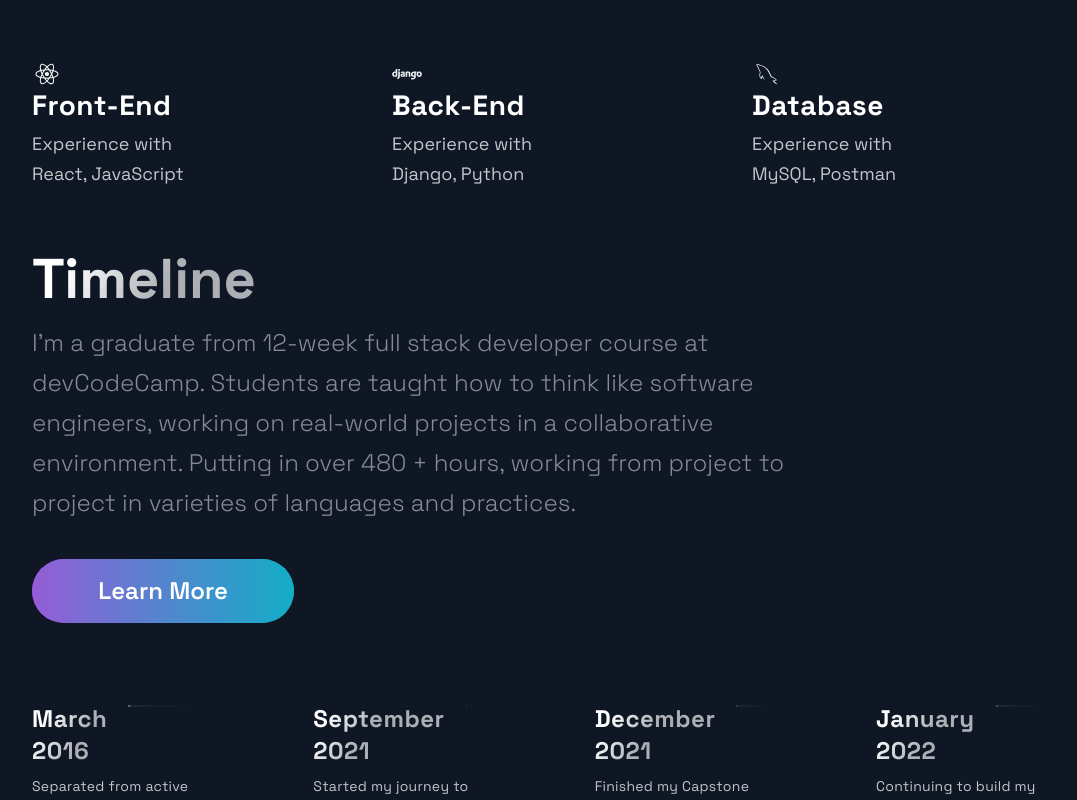
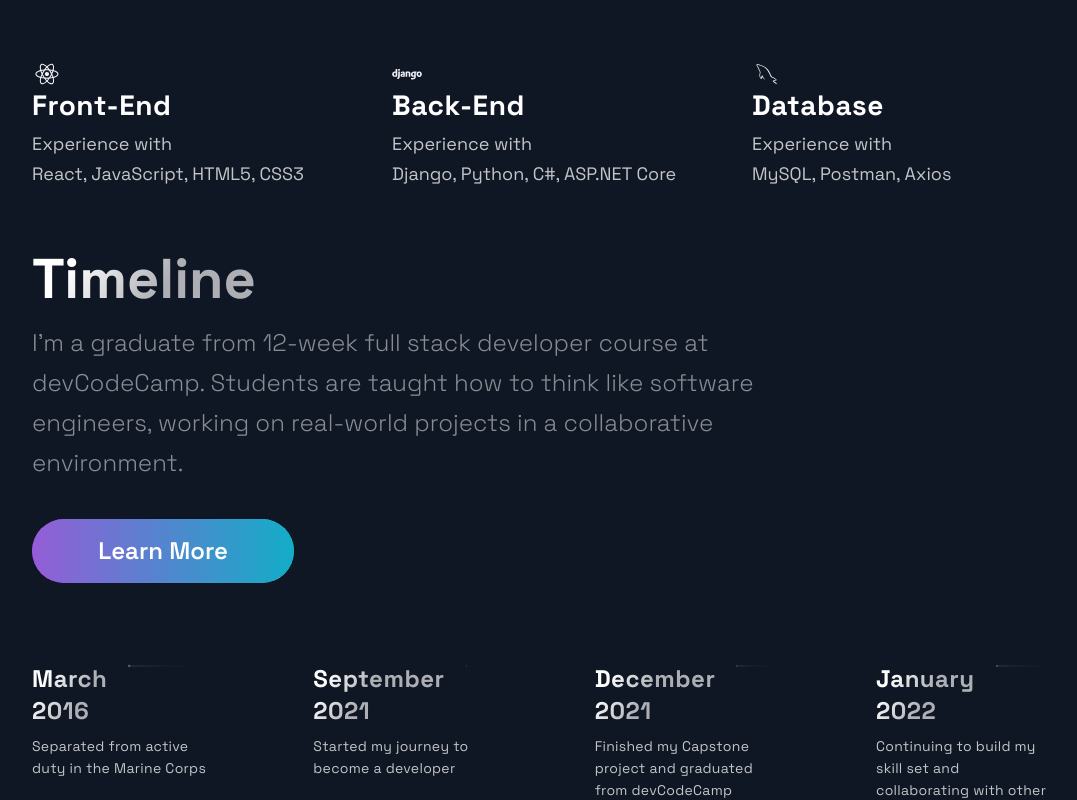
Before and after one commit to ImHucklle/Portfolio, a Next.js app: page / in a window 1280 px wide. Shown: the part 2060-2860 px from the top of the page, without its empty margins (88-1165 px from the left). Built offline with nearby package versions, Linux system fonts and the light colour scheme.

Commit message:
updated technologies card

```diff
--- a/src/components/Acomplishments/Acomplishments.js
+++ b/src/components/Acomplishments/Acomplishments.js
@@ -4,6 +4,7 @@
 import { Box, Boxes, BoxNum, BoxText } from './AcomplishmentsStyles';
 
 const data = [
+  { number: 'Over 500', text: 'Hours to graduate'},
   { number: 22, text: 'Open Source Projects'},
 ];
 
--- a/src/components/Technologies/Technologies.js
+++ b/src/components/Technologies/Technologies.js
@@ -19,7 +19,7 @@
           <ListTitle>Front-End</ListTitle>
           <ListParagraph>
             Experience with <br />
-            React, JavaScript
+            React, JavaScript, HTML5, CSS3
           </ListParagraph>
         </ListContainer>
       </ListItem>
@@ -29,7 +29,7 @@
           <ListTitle>Back-End</ListTitle>
           <ListParagraph>
             Experience with <br />
-            Django, Python
+            Django, Python, C#, ASP.NET Core
           </ListParagraph>
         </ListContainer>
       </ListItem>
@@ -39,7 +39,7 @@
           <ListTitle>Database</ListTitle>
           <ListParagraph>
             Experience with <br />
-            MySQL, Postman
+            MySQL, Postman, Axios
           </ListParagraph>
         </ListContainer>
       </ListItem>
--- a/src/components/TimeLine/TimeLine.js
+++ b/src/components/TimeLine/TimeLine.js
@@ -48,7 +48,6 @@
       <SectionText>
          I'm a graduate from 12-week full stack developer course at devCodeCamp.
          Students are taught how to think like software engineers, working on real-world projects in a collaborative environment.
-         Putting in over 480 + hours, working from project to project in varieties of languages and practices.
       </SectionText>
       <Button onClick={() => window.location = 'https://devcodecamp.com/software-development-bootcamp/'}>Learn More</Button>
       <CarouselContainer ref={carouselRef} onScroll={handleScroll}>
```
